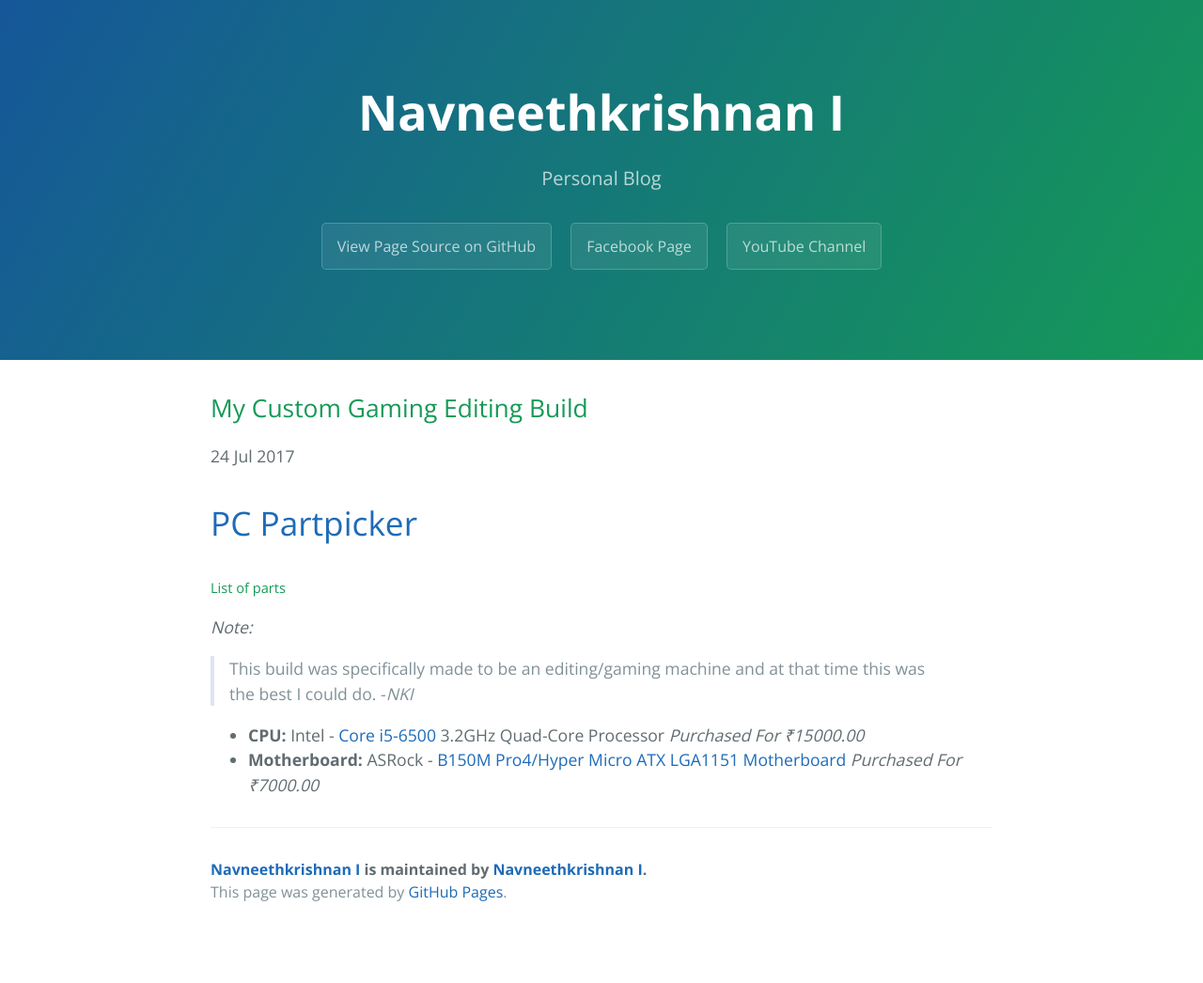
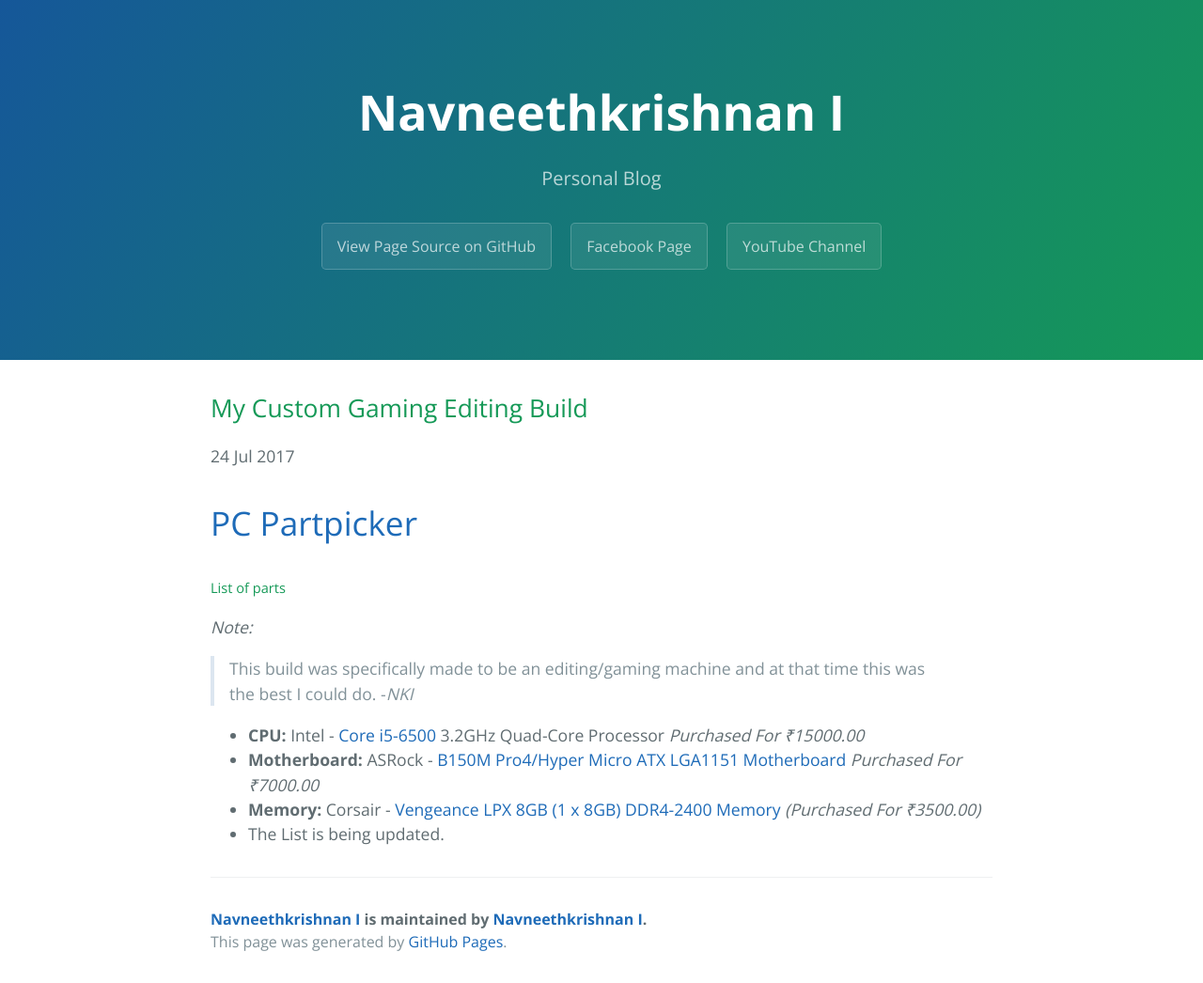
Before and after one commit to Navneet-Suresh/Navneet-Suresh.github.io, a Jekyll site: the page built from _posts/2017-07-24-My-Custom-Gaming-Editing-Build.markdown, in a window 1280 px wide. Shown: the whole page at 94% size. Built offline with Jekyll 4.4.1, drawn with Linux system fonts in a browser that asks for light colours; our own code applies the rules of GitHub Pages for plain Markdown files; before the commit the page ends 993 px from its top, so only the background shows below that.

Commit message:
Update 2017-07-24-My-Custom-Gaming-Editing-Build.markdown

```diff
--- a/_posts/2017-07-24-My-Custom-Gaming-Editing-Build.markdown
+++ b/_posts/2017-07-24-My-Custom-Gaming-Editing-Build.markdown
@@ -5,3 +5,5 @@ _Note:_
 
 * **CPU:** Intel - [Core i5-6500](https://in.pcpartpicker.com/product/xwhj4D/intel-cpu-bx80662i56500) 3.2GHz Quad-Core Processor _Purchased For ₹15000.00_
 * **Motherboard:** ASRock - [B150M Pro4/Hyper Micro ATX LGA1151 Motherboard](https://in.pcpartpicker.com/product/kcH48d/asrock-b150m-pro4hyper-micro-atx-lga1151-motherboard-b150m-pro4hyper) _Purchased For ₹7000.00_
+* **Memory:** Corsair - [Vengeance LPX 8GB (1 x 8GB) DDR4-2400 Memory](https://in.pcpartpicker.com/product/sMbkcf/corsair-memory-cmk8gx4m1a2400c16) _(Purchased For ₹3500.00)_
+* The List is being updated.
```
